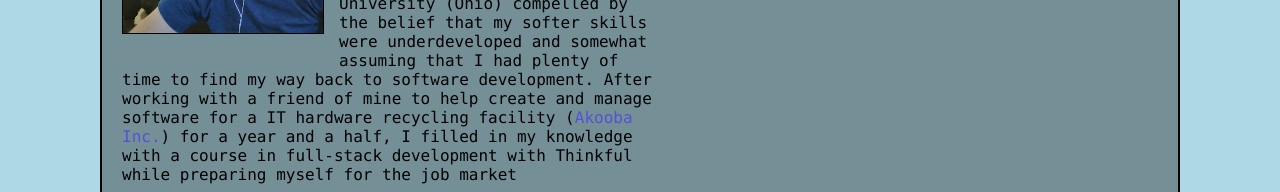
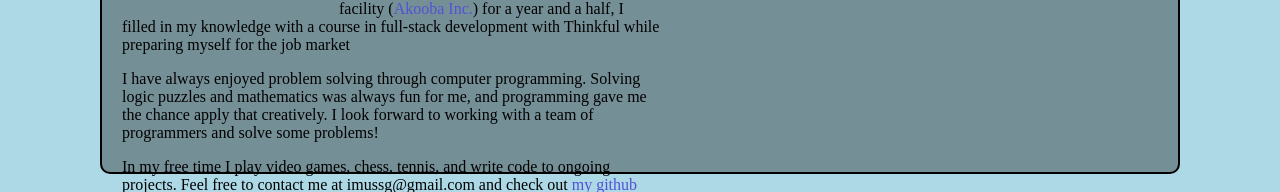
Before and after one commit to imussg/portfolio, a React (Create React App) app: page / in a window 1280 px wide. Shown: the part 1006-1198 px from the top of the page. Built offline with nearby package versions, Linux system fonts and the light colour scheme.

Commit message:
did some touch up work

```diff
--- a/public/index.html
+++ b/public/index.html
@@ -9,7 +9,7 @@
       homescreen on Android. See https://developers.google.com/web/fundamentals/engage-and-retain/web-app-manifest/
     -->
     <link rel="manifest" href="%PUBLIC_URL%/manifest.json">
-    <link rel="shortcut icon" href="%PUBLIC_URL%/favicon.ico">
+    <link rel="shortcut icon" href="%PUBLIC_URL%/favicon.png">
     <!--
       Notice the use of %PUBLIC_URL% in the tags above.
       It will be replaced with the URL of the `public` folder during the build.
@@ -19,7 +19,7 @@
       work correctly both with client-side routing and a non-root public URL.
       Learn how to configure a non-root public URL by running `npm run build`.
     -->
-    <title>React App</title>
+    <title>Steven Imus</title>
   </head>
   <body>
     <noscript>
--- a/src/components/about-me.js
+++ b/src/components/about-me.js
@@ -18,6 +18,10 @@ class Aboutme extends Component {
 					of time to find my way back to software development.  After working with a friend of mine to
 					help create and manage software for a IT hardware recycling facility (<a href="https://akooba.com/">Akooba Inc.</a>) for a year and a half,
 					I filled in my knowledge with a course in full-stack development with Thinkful while preparing myself for the job market</p>
+					<p>I have always enjoyed problem solving through computer programming.  Solving logic puzzles and mathematics
+					was always fun for me, and programming gave me the chance apply that creatively.  I look forward to working with a team of
+					programmers and solve some problems!
+					</p>
 					<p>In my free time I play video games, chess, tennis, and write code to ongoing projects.  Feel free to contact me at imussg@gmail.com
 					and check out <a href="https://github.com/imussg">my github</a> and/or my <a href="https://www.linkedin.com/in/steven-imus-3b3a1a52/">linkedin profile</a></p>
 			</div>
--- a/src/index.css
+++ b/src/index.css
@@ -1,7 +1,7 @@
 body {
   margin: 0;
   padding: 0;
-  font-family: "Lucida Console", Monaco, monospace;
+  font-family: "Times New Roman", Times, serif;
   background-color: lightblue;
   /*background-image: linear-gradient(to bottom right, #31da31, #5252d5);*/
 }
```
Also changed, not shown: public/favicon.png (added), public/manifest.json, 1 other file (tests, documents, lock files or other folders).
